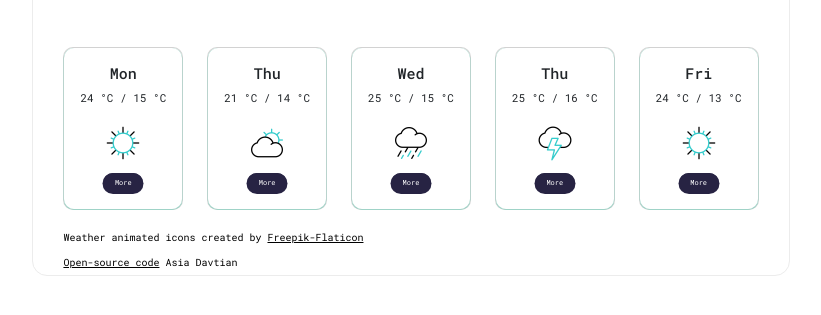
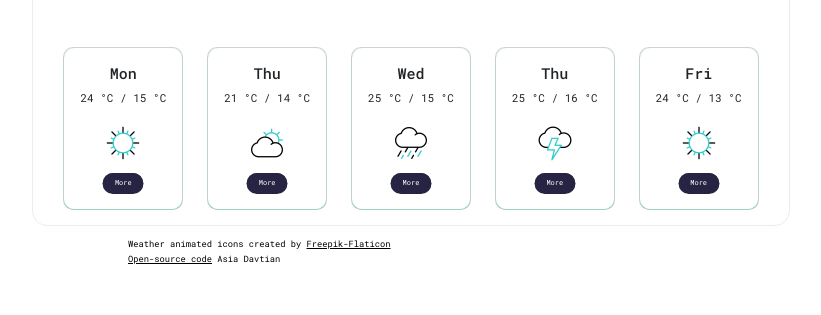
Before and after one commit to a-davtian/weather-app-project, a plain HTML site: page index.html in a window 1280 px wide. Shown: the part 301-616 px from the top of the page, without its empty margins (159-980 px from the left). Drawn offline with nearby package versions, Linux system fonts and the light colour scheme; no server answers.

Commit message:
Fixed container display

```diff
--- a/index.html
+++ b/index.html
@@ -100,8 +100,12 @@
     </div>
   </div>
   </div>
-   <div class="credits">Weather animated icons created by <a href="https://www.flaticon.com/free-animated-icons/weather" title="weather animated icons" class="credits-link" target="_blank">Freepik-Flaticon</a></div>
-  <div class="credits"><a href="https://github.com/a-davtian/weather-app-project.git" title="open-source" class="credits-link" target="_blank">Open-source code</a> Asia Davtian</div>
+
+</div>
+<div class="credits">
+    <small>Weather animated icons created by <a href="https://www.flaticon.com/free-animated-icons/weather" title="weather animated icons" class="credits-link" target="_blank">Freepik-Flaticon</a></small>
+   </br>
+    <small><a href="https://github.com/a-davtian/weather-app-project.git" title="open-source" class="credits-link" target="_blank">Open-source code</a> Asia Davtian</small>
   </div>
 </div>
     <script src="src/index.js"></script>
--- a/src/styles.css
+++ b/src/styles.css
@@ -1,6 +1,6 @@
 
 .container {
-    display: flex;
+    display: grid;
     margin: 30px 0 auto;
     font-family: 'Roboto Mono', monospace;
 
@@ -143,7 +143,9 @@
    cursor: pointer;
 }
 .credits {
+    display: block;
     margin-top: 10px;
+    margin-left: 275px;
     font-size: 10px;
     text-decoration: none;
     color: black;
@@ -153,7 +155,6 @@
     color: #000;
 
 }
-
 .credits-link a:hover {
     text-decoration: underline;
     color: blue;
```
